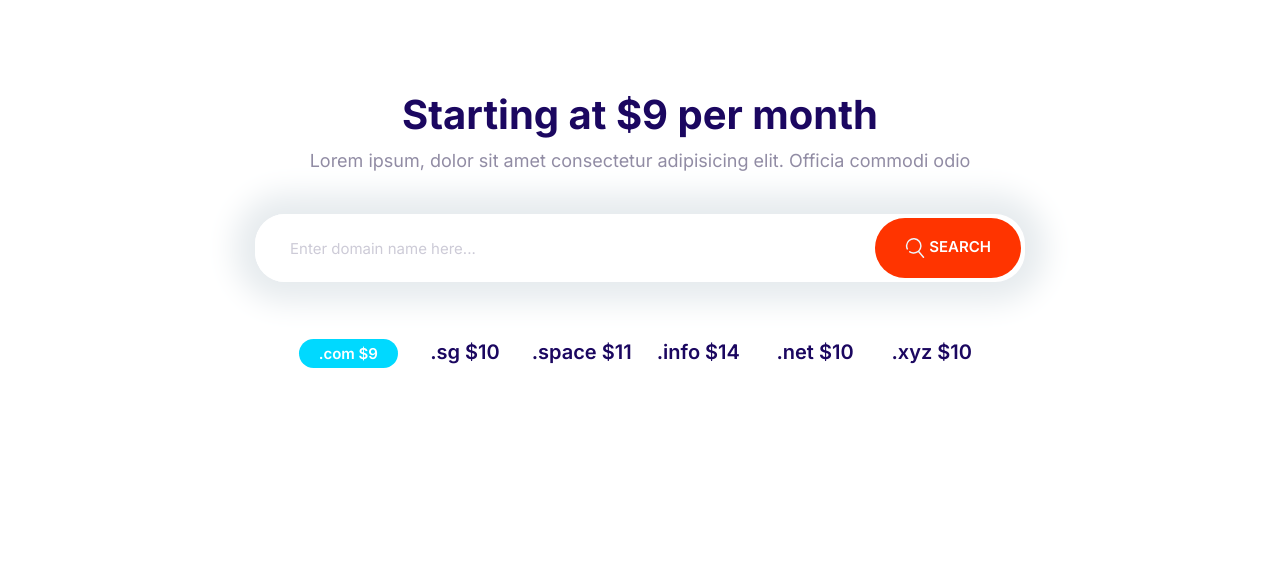
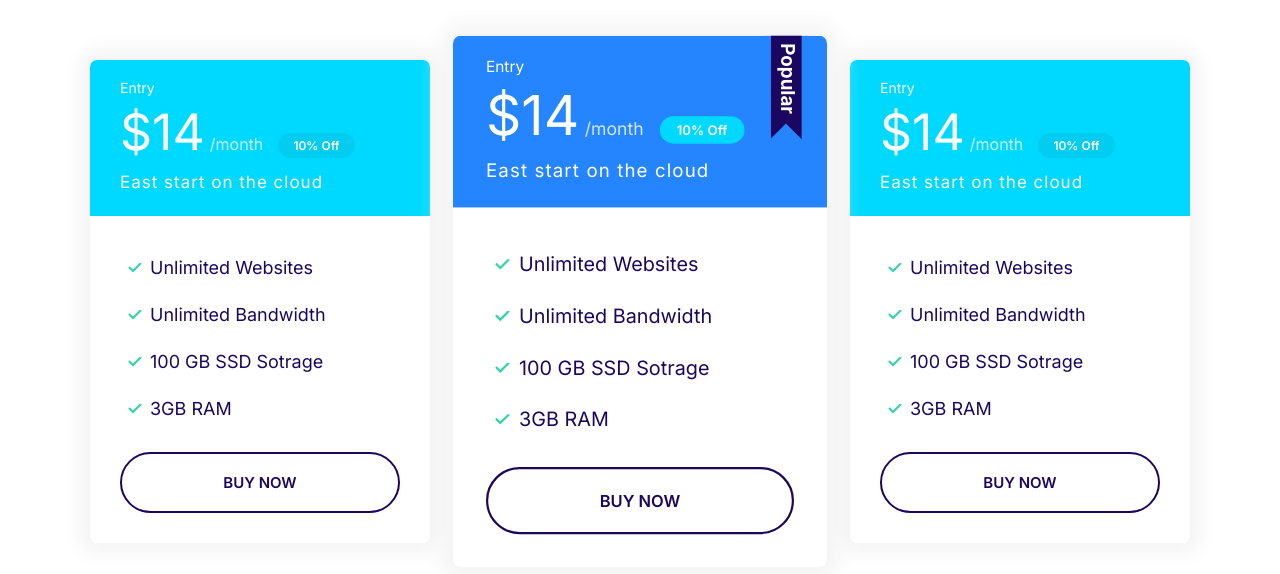
Before and after one commit to julian-c-dev/practice_web--moshified, a plain HTML site: page index.html in a window 1280 px wide. Drawn offline with Linux system fonts and the light colour scheme.

Commit message:
Build the plans block.

```diff
--- a/css/styles.css
+++ b/css/styles.css
@@ -365,6 +365,20 @@
 }
 
 /*9. Plans*/
+.plan {
+  transition: transform 0.2s ease-out;
+}
+.plan:hover {
+  transform: scale(1.05);
+}
+
+.plan--popular:hover {
+  transform: scale(1.15);
+}
+.plan--popular {
+  transform: scale(1.1);
+}
+
 .plan__name {
   color: #fff;
   margin: 0;
@@ -764,3 +778,18 @@
     grid-template-columns: repeat(auto-fit, minmax(10rem, 1fr));
   }
 }
+
+/*20. Plans Block*/
+
+.block-plans .grid {
+  gap: 8rem 4rem;
+}
+
+.block-plans .card {
+  max-width: 500px;
+  margin: 0 auto;
+}
+
+.block-plans .grid--1x3 {
+  column-gap: 4rem;
+}
--- a/index.html
+++ b/index.html
@@ -14,35 +14,71 @@
     <link rel="stylesheet" href="css/styles.css" />
   </head>
   <body>
-    <section class="block container">
-      <header class="block__header">
-        <h2>Starting at $9 per month</h2>
-        <p>
-          Lorem ipsum, dolor sit amet consectetur adipisicing elit. Officia
-          commodi odio
-        </p>
-      </header>
-      <div class="input-group block-domain">
-        <input
-          type="text"
-          class="input"
-          placeholder="Enter domain name here..."
-        />
-        <button class="btn btn--accent">
-          <svg class="icon icon--small icon--white">
-            <use xlink:href="images/sprite.svg#search"></use>
-          </svg>
-          Search
-        </button>
+    <section class="block container block-plans">
+      <div class="grid grid--1x3">
+        <div class="plan">
+          <div class="card card--secondary">
+            <header class="card__header">
+              <h3 class="plan__name">Entry</h3>
+              <span class="plan__price">$14</span>
+              <span class="plan__billing-cycle">/month</span>
+              <span class="badge badge--secondary badge--small">10% Off</span>
+              <span class="plan__description">East start on the cloud</span>
+            </header>
+            <div class="card__body">
+              <ul class="list list--tick">
+                <li class="list__item">Unlimited Websites</li>
+                <li class="list__item">Unlimited Bandwidth</li>
+                <li class="list__item">100 GB SSD Sotrage</li>
+                <li class="list__item">3GB RAM</li>
+              </ul>
+              <button class="btn btn--outline btn--block">Buy Now</button>
+            </div>
+          </div>
+        </div>
+
+        <div class="plan plan--popular">
+          <div class="card card--primary">
+            <header class="card__header">
+              <h3 class="plan__name">Entry</h3>
+              <span class="plan__price">$14</span>
+              <span class="plan__billing-cycle">/month</span>
+              <span class="badge badge--secondary badge--small">10% Off</span>
+              <span class="plan__description">East start on the cloud</span>
+            </header>
+            <div class="card__body">
+              <ul class="list list--tick">
+                <li class="list__item">Unlimited Websites</li>
+                <li class="list__item">Unlimited Bandwidth</li>
+                <li class="list__item">100 GB SSD Sotrage</li>
+                <li class="list__item">3GB RAM</li>
+              </ul>
+              <button class="btn btn--outline btn--block">Buy Now</button>
+            </div>
+          </div>
+        </div>
+
+        <div class="plan">
+          <div class="card card--secondary">
+            <header class="card__header">
+              <h3 class="plan__name">Entry</h3>
+              <span class="plan__price">$14</span>
+              <span class="plan__billing-cycle">/month</span>
+              <span class="badge badge--secondary badge--small">10% Off</span>
+              <span class="plan__description">East start on the cloud</span>
+            </header>
+            <div class="card__body">
+              <ul class="list list--tick">
+                <li class="list__item">Unlimited Websites</li>
+                <li class="list__item">Unlimited Bandwidth</li>
+                <li class="list__item">100 GB SSD Sotrage</li>
+                <li class="list__item">3GB RAM</li>
+              </ul>
+              <button class="btn btn--outline btn--block">Buy Now</button>
+            </div>
+          </div>
+        </div>
       </div>
-      <ul class="list block-domain__prices">
-        <li><span class="badge badge--secondary">.com $9</span></li>
-        <li>.sg $10</li>
-        <li>.space $11</li>
-        <li>.info $14</li>
-        <li>.net $10</li>
-        <li>.xyz $10</li>
-      </ul>
     </section>
   </body>
 </html>
```
Also changed, not shown: components/0.2 block-plans.html (added, +99 -0 lines).
